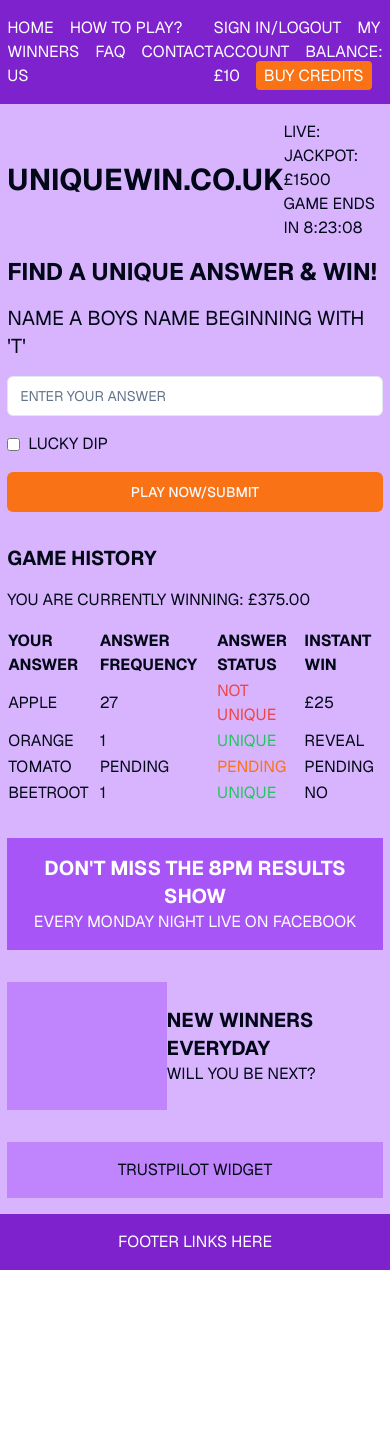
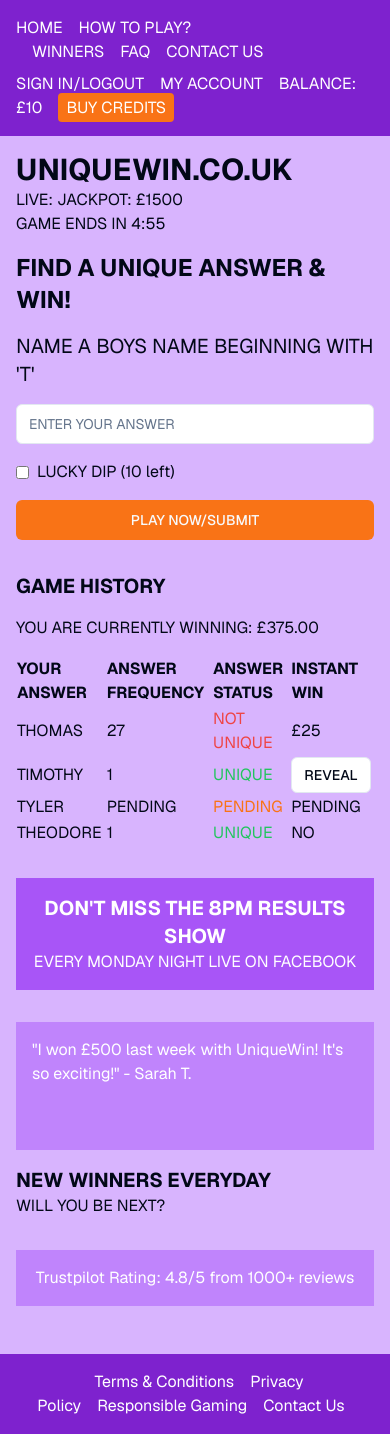
Before and after one commit to UniqueWin/uniquewin, a Next.js app: page / in a window 390 px wide. Before the commit the page ends 1270 px from the top, so only its background shows below. Built offline with nearby package versions, Linux system fonts and the light colour scheme.

Commit message:
scratch card

```diff
--- a/app/page.tsx
+++ b/app/page.tsx
@@ -3,6 +3,15 @@
 import { useState, useEffect } from "react";
 import { Button } from "@/components/ui/button";
 import { Input } from "@/components/ui/input";
+import { motion } from "framer-motion";
+import {
+  Dialog,
+  DialogContent,
+  DialogHeader,
+  DialogTitle,
+  DialogTrigger,
+} from "@/components/ui/dialog";
+import { ScratchCard } from 'next-scratchcard';
 
 interface Answer {
   answer: string;
@@ -18,24 +27,108 @@
   answers: Answer[];
 }
 
+const luckyDipNames = [
+  "THOMAS",
+  "TIMOTHY",
+  "TYLER",
+  "THEODORE",
+  "TOBY",
+  "TREVOR",
+  "TRISTAN",
+  "TANNER",
+  "TATE",
+  "THADDEUS",
+];
+
+const ScratchCardComponent = ({ prize, onReveal }: { prize: string, onReveal: () => void }) => {
+  const [isRevealed, setIsRevealed] = useState(false);
+
+  const handleComplete = () => {
+    setIsRevealed(true);
+    onReveal();
+  };
+
+  return (
+    <div className="relative w-[300px] h-[300px]">
+      <ScratchCard
+        width={300}
+        height={300}
+        finishPercent={70}
+        onComplete={handleComplete}
+        customBrush={{
+          width: 40,
+          height: 40,
+          shape: "circle",
+        }}
+      >
+        <div className="flex items-center justify-center w-full h-full bg-purple-500">
+          <div className="text-center">
+            <svg xmlns="http://www.w3.org/2000/svg" className="h-16 w-16 mx-auto mb-4 text-white" fill="none" viewBox="0 0 24 24" stroke="currentColor">
+              <path strokeLinecap="round" strokeLinejoin="round" strokeWidth={2} d="M12 8v13m0-13V6a2 2 0 112 2h-2zm0 0V5.5A2.5 2.5 0 109.5 8H12zm-7 4h14M5 12a2 2 0 110-4h14a2 2 0 110 4M5 12v7a2 2 0 002 2h10a2 2 0 002-2v-7" />
+            </svg>
+            <p className="text-white text-2xl font-bold">YOU WIN {prize}</p>
+          </div>
+        </div>
+      </ScratchCard>
+      {!isRevealed && (
+        <div className="absolute top-0 left-0 w-full h-full flex items-center justify-center bg-purple-500 pointer-events-none">
+          <div className="text-center">
+            <svg xmlns="http://www.w3.org/2000/svg" className="h-16 w-16 mx-auto mb-4 text-yellow-400" fill="none" viewBox="0 0 24 24" stroke="currentColor">
+              <path strokeLinecap="round" strokeLinejoin="round" strokeWidth={2} d="M21 13.255A23.931 23.931 0 0112 15c-3.183 0-6.22-.62-9-1.745M16 6V4a2 2 0 00-2-2h-4a2 2 0 00-2 2v2m4 6h.01M5 20h14a2 2 0 002-2V8a2 2 0 00-2-2H5a2 2 0 00-2 2v10a2 2 0 002 2z" />
+            </svg>
+            <p className="text-white text-lg font-bold">YOU WIN</p>
+            <p className="text-yellow-400 text-2xl font-bold">{prize}</p>
+          </div>
+        </div>
+      )}
+    </div>
+  );
+};
+
 const Home = () => {
   const [game, setGame] = useState<Game | null>(null);
   const [answer, setAnswer] = useState("");
   const [isLuckyDip, setIsLuckyDip] = useState(false);
   const [userBalance, setUserBalance] = useState(10);
   const [countdown, setCountdown] = useState("");
+  const [availableLuckyDips, setAvailableLuckyDips] = useState([
+    ...luckyDipNames,
+  ]);
+  const [revealedPrizes, setRevealedPrizes] = useState<{
+    [key: number]: string;
+  }>({});
 
   useEffect(() => {
     // Initialize game data
     const newGame: Game = {
       question: "NAME A BOYS NAME BEGINNING WITH 'T'",
       jackpot: 1500,
-      endTime: new Date(Date.now() + 8 * 3600000 + 23 * 60000 + 13 * 1000), // 8:23:13 from now
+      endTime: new Date(Date.now() + 5 * 60000), // 5 minutes from now
       answers: [
-        { answer: "APPLE", frequency: 27, status: "NOT UNIQUE", instantWin: "£25" },
-        { answer: "ORANGE", frequency: 1, status: "UNIQUE", instantWin: "REVEAL" },
-        { answer: "TOMATO", frequency: "PENDING", status: "PENDING", instantWin: "PENDING" },
-        { answer: "BEETROOT", frequency: 1, status: "UNIQUE", instantWin: "NO" },
+        {
+          answer: "THOMAS",
+          frequency: 27,
+          status: "NOT UNIQUE",
+          instantWin: "£25",
+        },
+        {
+          answer: "TIMOTHY",
+          frequency: 1,
+          status: "UNIQUE",
+          instantWin: "REVEAL",
+        },
+        {
+          answer: "TYLER",
+          frequency: "PENDING",
+          status: "PENDING",
+          instantWin: "PENDING",
+        },
+        {
+          answer: "THEODORE",
+          frequency: 1,
+          status: "UNIQUE",
+          instantWin: "NO",
+        },
       ],
     };
     setGame(newGame);
@@ -44,71 +137,125 @@
     const timer = setInterval(() => {
       const now = new Date();
       const distance = newGame.endTime.getTime() - now.getTime();
-      const hours = Math.floor(distance / (1000 * 60 * 60));
-      const minutes = Math.floor((distance % (1000 * 60 * 60)) / (1000 * 60));
+      if (distance < 0) {
+        clearInterval(timer);
+        setCountdown("GAME OVER");
+        // Handle game over logic here
+      } else {
+        const minutes = Math.floor(distance / (1000 * 60));
         const seconds = Math.floor((distance % (1000 * 60)) / 1000);
-      setCountdown(`${hours}:${minutes.toString().padStart(2, '0')}:${seconds.toString().padStart(2, '0')}`);
+        setCountdown(`${minutes}:${seconds.toString().padStart(2, "0")}`);
+      }
     }, 1000);
 
     return () => clearInterval(timer);
   }, []);
 
   const submitAnswer = () => {
-    if (!game || !answer.trim()) return;
+    if (!game || (!answer.trim() && !isLuckyDip)) return;
+
+    let submittedAnswer = answer.toUpperCase();
+    if (isLuckyDip) {
+      if (availableLuckyDips.length === 0) {
+        alert("No more Lucky Dips available!");
+        return;
+      }
+      const randomIndex = Math.floor(Math.random() * availableLuckyDips.length);
+      submittedAnswer = availableLuckyDips[randomIndex];
+      setAvailableLuckyDips((prev) =>
+        prev.filter((_, index) => index !== randomIndex)
+      );
+    }
 
     const newAnswer: Answer = {
-      answer: answer.toUpperCase(),
+      answer: submittedAnswer,
       frequency: isLuckyDip ? 1 : "PENDING",
       status: isLuckyDip ? "UNIQUE" : "PENDING",
       instantWin: isLuckyDip ? "REVEAL" : "PENDING",
     };
 
-    setGame(prevGame => ({
+    setGame((prevGame) => ({
       ...prevGame!,
       answers: [newAnswer, ...prevGame!.answers],
     }));
 
     setAnswer("");
     setIsLuckyDip(false);
+    setUserBalance((prev) => prev - (isLuckyDip ? 5 : 1));
   };
 
   const calculateWinnings = () => {
-    const uniqueAnswers = game?.answers.filter(a => a.status === "UNIQUE") || [];
-    return uniqueAnswers.length ? (750 / uniqueAnswers.length).toFixed(2) : "0.00";
+    const uniqueAnswers =
+      game?.answers.filter((a) => a.status === "UNIQUE") || [];
+    return uniqueAnswers.length
+      ? (750 / uniqueAnswers.length).toFixed(2)
+      : "0.00";
+  };
+
+  const handleReveal = (index: number) => {
+    if (revealedPrizes[index]) return; // Prevent re-revealing
+    const prize =
+      Math.random() < 0.5 ? "NO WIN" : `£${Math.floor(Math.random() * 50) + 1}`;
+    setRevealedPrizes((prev) => ({ ...prev, [index]: prize }));
+    setGame((prevGame) => ({
+      ...prevGame!,
+      answers: prevGame!.answers.map((answer, i) =>
+        i === index ? { ...answer, instantWin: prize } : answer
+      ),
+    }));
   };
 
   if (!game) return <div>Loading...</div>;
 
   return (
-    <div className="bg-purple-300 min-h-screen">
+    <motion.div
+      initial={{ opacity: 0 }}
+      animate={{ opacity: 1 }}
+      transition={{ duration: 0.5 }}
+      className="bg-purple-300 min-h-screen"
+    >
       <header className="bg-purple-700 text-white p-4">
-        <nav className="flex justify-between">
-          <div>
-            <a href="#" className="mr-4">HOME</a>
-            <a href="#" className="mr-4">HOW TO PLAY?</a>
-            <a href="#" className="mr-4">WINNERS</a>
-            <a href="#" className="mr-4">FAQ</a>
-            <a href="#" className="mr-4">CONTACT US</a>
+        <nav className="flex flex-wrap justify-between">
+          <div className="space-x-4 mb-2 sm:mb-0">
+            <a href="#">HOME</a>
+            <a href="#">HOW TO PLAY?</a>
+            <a href="#">WINNERS</a>
+            <a href="#">FAQ</a>
+            <a href="#">CONTACT US</a>
           </div>
-          <div>
-            <a href="#" className="mr-4">SIGN IN/LOGOUT</a>
-            <a href="#" className="mr-4">MY ACCOUNT</a>
-            <span className="mr-4">BALANCE: £{userBalance}</span>
-            <a href="#" className="bg-orange-500 px-2 py-1 rounded">BUY CREDITS</a>
+          <div className="space-x-4">
+            <a href="#">SIGN IN/LOGOUT</a>
+            <a href="#">MY ACCOUNT</a>
+            <span>BALANCE: £{userBalance}</span>
+            <a href="#" className="bg-orange-500 px-2 py-1 rounded">
+              BUY CREDITS
+            </a>
           </div>
         </nav>
       </header>
 
       <main className="container mx-auto p-4">
-        <div className="flex justify-between items-center mb-4">
+        <motion.div
+          initial={{ y: -50, opacity: 0 }}
+          animate={{ y: 0, opacity: 1 }}
+          transition={{ delay: 0.2, duration: 0.5 }}
+          className="flex flex-wrap justify-between items-center mb-4"
+        >
           <h1 className="text-3xl font-bold">UNIQUEWIN.CO.UK</h1>
           <div>
             <p>LIVE: JACKPOT: £{game.jackpot}</p>
             <p>GAME ENDS IN {countdown}</p>
           </div>
-        </div>
+        </motion.div>
 
-        <h2 className="text-2xl font-bold mb-4">FIND A UNIQUE ANSWER & WIN!</h2>
+        <motion.div
+          initial={{ scale: 0.9, opacity: 0 }}
+          animate={{ scale: 1, opacity: 1 }}
+          transition={{ delay: 0.4, duration: 0.5 }}
+        >
+          <h2 className="text-2xl font-bold mb-4">
+            FIND A UNIQUE ANSWER & WIN!
+          </h2>
           <p className="text-xl mb-4">{game.question}</p>
 
           <Input
@@ -117,6 +264,7 @@
             onChange={(e) => setAnswer(e.target.value)}
             placeholder="ENTER YOUR ANSWER"
             className="mb-4"
+            disabled={isLuckyDip}
           />
           <div className="flex items-center mb-4">
             <input
@@ -124,13 +272,25 @@
               checked={isLuckyDip}
               onChange={() => setIsLuckyDip(!isLuckyDip)}
               className="mr-2"
+              disabled={availableLuckyDips.length === 0}
             />
-          <label>LUCKY DIP</label>
+            <label>LUCKY DIP ({availableLuckyDips.length} left)</label>
           </div>
-        <Button onClick={submitAnswer} className="bg-orange-500 w-full mb-8">PLAY NOW/SUBMIT</Button>
+          <Button onClick={submitAnswer} className="bg-orange-500 w-full mb-8">
+            PLAY NOW/SUBMIT
+          </Button>
+        </motion.div>
 
+        <motion.div
+          initial={{ y: 50, opacity: 0 }}
+          animate={{ y: 0, opacity: 1 }}
+          transition={{ delay: 0.6, duration: 0.5 }}
+        >
           <h3 className="text-xl font-bold mb-4">GAME HISTORY</h3>
-        <p className="mb-4">YOU ARE CURRENTLY WINNING: £{calculateWinnings()}</p>
+          <p className="mb-4">
+            YOU ARE CURRENTLY WINNING: £{calculateWinnings()}
+          </p>
+          <div className="overflow-x-auto">
             <table className="w-full mb-8">
               <thead>
                 <tr>
@@ -145,39 +305,105 @@
                   <tr key={index}>
                     <td>{answer.answer}</td>
                     <td>{answer.frequency}</td>
-                <td className={
-                  answer.status === "UNIQUE" ? "text-green-500" :
-                  answer.status === "NOT UNIQUE" ? "text-red-500" :
-                  "text-orange-500"
-                }>{answer.status}</td>
-                <td>{answer.instantWin}</td>
+                    <td
+                      className={
+                        answer.status === "UNIQUE"
+                          ? "text-green-500"
+                          : answer.status === "NOT UNIQUE"
+                          ? "text-red-500"
+                          : "text-orange-500"
+                      }
+                    >
+                      {answer.status}
+                    </td>
+                    <td>
+                      {answer.instantWin === "REVEAL" ? (
+                        <Dialog>
+                          <DialogTrigger asChild>
+                            <Button variant="outline" size="sm">
+                              REVEAL
+                            </Button>
+                          </DialogTrigger>
+                          <DialogContent className="sm:max-w-[425px]">
+                            <DialogHeader>
+                              <DialogTitle>
+                                Scratch to Reveal Your Prize!
+                              </DialogTitle>
+                            </DialogHeader>
+                            <ScratchCardComponent
+                              prize={revealedPrizes[index] || "£50.00!"}
+                              onReveal={() => handleReveal(index)}
+                            />
+                          </DialogContent>
+                        </Dialog>
+                      ) : (
+                        answer.instantWin
+                      )}
+                    </td>
                   </tr>
                 ))}
               </tbody>
             </table>
+          </div>
+        </motion.div>
 
-        <div className="bg-purple-500 text-white p-4 text-center mb-8">
+        <motion.div
+          initial={{ opacity: 0 }}
+          animate={{ opacity: 1 }}
+          transition={{ delay: 0.8, duration: 0.5 }}
+          className="bg-purple-500 text-white p-4 text-center mb-8"
+        >
           <h3 className="text-xl font-bold">DON'T MISS THE 8PM RESULTS SHOW</h3>
           <p>EVERY MONDAY NIGHT LIVE ON FACEBOOK</p>
+        </motion.div>
+
+        <motion.div
+          initial={{ opacity: 0 }}
+          animate={{ opacity: 1 }}
+          transition={{ delay: 1, duration: 0.5 }}
+          className="flex flex-wrap justify-between items-center mb-8"
+        >
+          <div className="w-full md:w-1/2 bg-purple-400 h-32 mb-4 md:mb-0">
+            {/* Placeholder for winner testimonial or recent win highlight */}
+            <p className="text-white p-4">
+              "I won £500 last week with UniqueWin! It's so exciting!" - Sarah
+              T.
+            </p>
           </div>
-
-        <div className="flex justify-between items-center mb-8">
-          <div className="w-1/2 bg-purple-400 h-32"></div>
-          <div>
+          <div className="w-full md:w-1/2 md:pl-4">
             <h3 className="text-xl font-bold">NEW WINNERS EVERYDAY</h3>
             <p>WILL YOU BE NEXT?</p>
           </div>
-        </div>
+        </motion.div>
 
-        <div className="bg-purple-400 p-4 text-center">
-          TRUSTPILOT WIDGET
-        </div>
+        <motion.div
+          initial={{ opacity: 0 }}
+          animate={{ opacity: 1 }}
+          transition={{ delay: 1.2, duration: 0.5 }}
+          className="bg-purple-400 p-4 text-center"
+        >
+          {/* Placeholder for Trustpilot widget */}
+          <p className="text-white">
+            Trustpilot Rating: 4.8/5 from 1000+ reviews
+          </p>
+        </motion.div>
       </main>
 
-      <footer className="bg-purple-700 text-white p-4 text-center">
-        FOOTER LINKS HERE
+      <footer className="bg-purple-700 text-white p-4 text-center mt-8">
+        <a href="#" className="mx-2">
+          Terms & Conditions
+        </a>
+        <a href="#" className="mx-2">
+          Privacy Policy
+        </a>
+        <a href="#" className="mx-2">
+          Responsible Gaming
+        </a>
+        <a href="#" className="mx-2">
+          Contact Us
+        </a>
       </footer>
-    </div>
+    </motion.div>
   );
 };
 
--- a/package.json
+++ b/package.json
@@ -30,9 +30,11 @@
     "clsx": "^2.1.1",
     "date-fns": "^3.6.0",
     "embla-carousel-react": "^8.1.8",
+    "framer-motion": "^11.3.28",
     "geist": "^1.2.1",
     "lucide-react": "^0.428.0",
     "next": "latest",
+    "next-scratchcard": "^0.0.4",
     "next-themes": "^0.3.0",
     "postcss": "8.4.33",
     "react": "18.2.0",
```
Also changed, not shown: 1 other file (tests, documents, lock files or other folders). Lines whose indentation alone changed are shown as unchanged.
